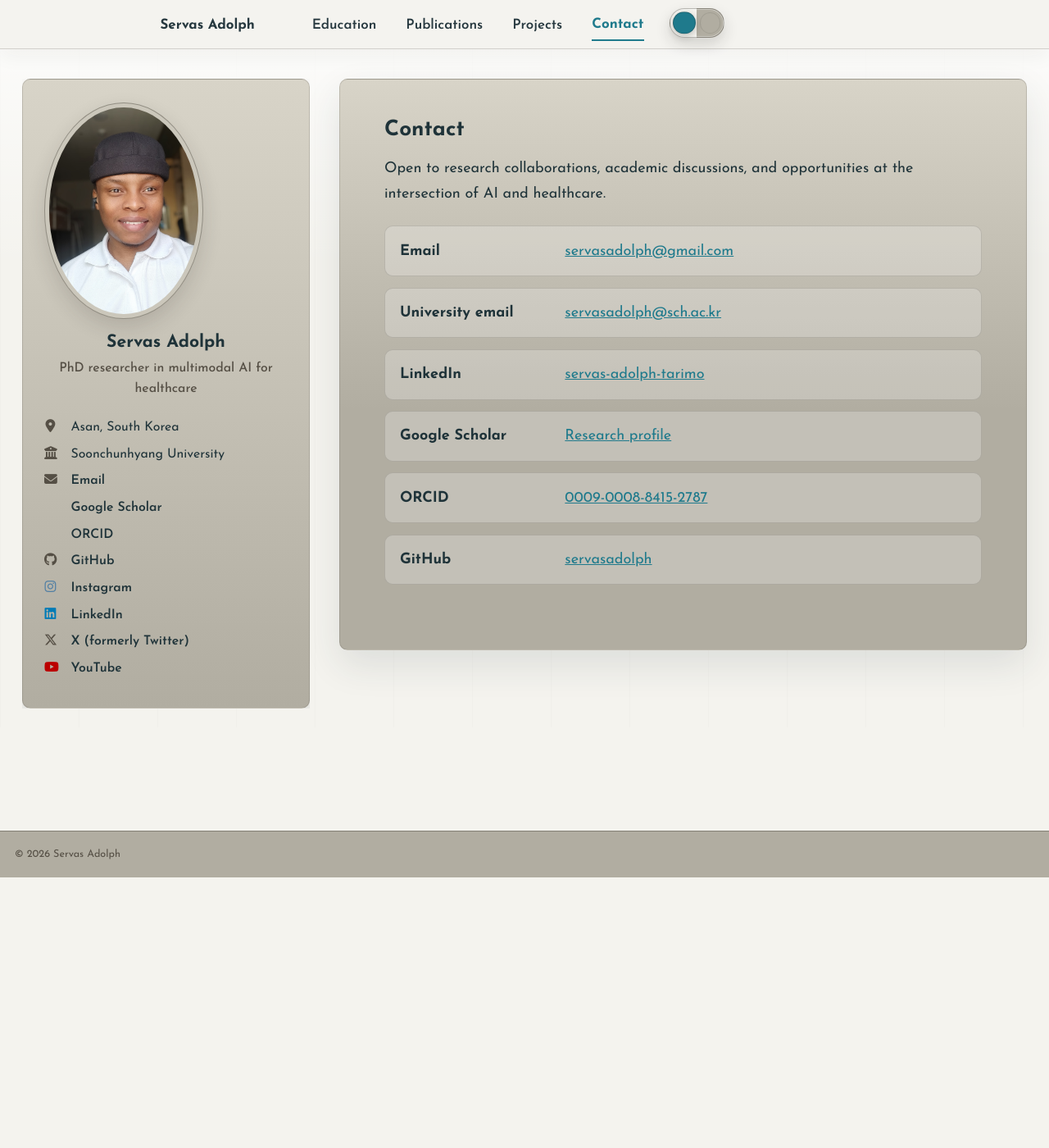
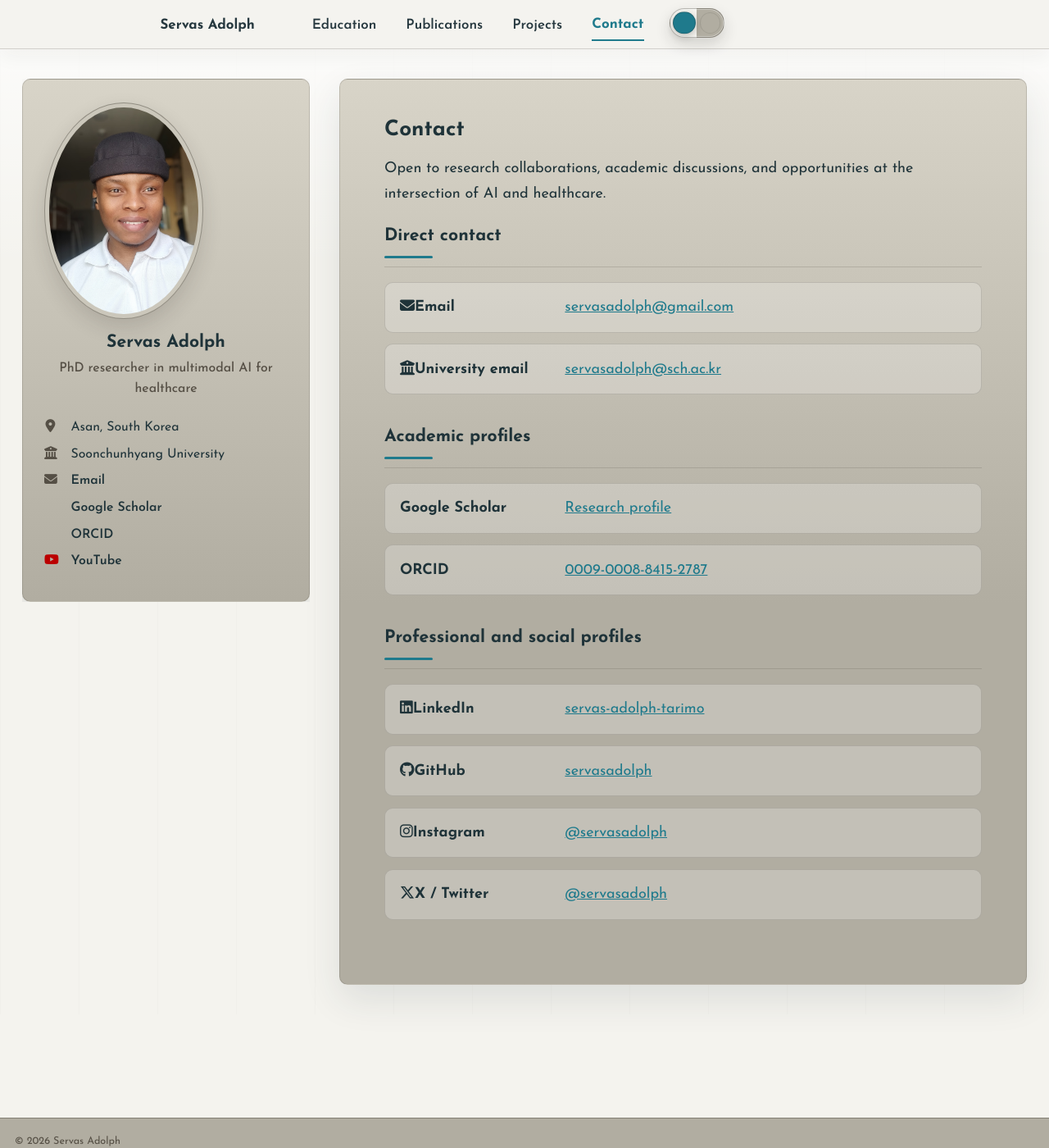
Before and after one commit to servasadolph/servasadolph.github.io, a Jekyll site: the page built from _pages/contact.md, in a window 1280 px wide and 1400 px high. Shown: the whole window at 82% size. Built offline with Jekyll 4.4.1, drawn with Linux system fonts in a browser that asks for light colours; a style sheet for code colours, icons or effects is not loaded.

Commit message:
[codex] Finalize contact links

```diff
--- a/_config.yml
+++ b/_config.yml
@@ -49,7 +49,7 @@ author:
   bitbucket        :
   codepen          :
   dribbble         :
-  github           : "servasadolph"
+  github           :
   kaggle           :
   stackoverflow    :
 
@@ -62,9 +62,9 @@ author:
   goodreads        :
   google_plus      :
   keybase          :
-  instagram        : "servasadolph"
+  instagram        :
   lastfm           :
-  linkedin         : "servas-adolph-tarimo-66494066"
+  linkedin         :
   mastodon         :
   medium           :
   pinterest        :
@@ -72,7 +72,7 @@ author:
   steam            :
   telegram         :
   tumblr           :
-  twitter          : "servasadolph"
+  twitter          :
   vine             :
   weibo            :
   wikipedia        :
--- a/_pages/contact.md
+++ b/_pages/contact.md
@@ -7,29 +7,49 @@ author_profile: true
 
 Open to research collaborations, academic discussions, and opportunities at the intersection of AI and healthcare.
 
+## Direct contact
+
 <div class="contact-list">
   <div class="contact-list__item">
-    <strong>Email</strong>
+    <span class="contact-list__label"><i class="fas fa-envelope" aria-hidden="true"></i><strong>Email</strong></span>
     <a href="mailto:servasadolph@gmail.com">servasadolph@gmail.com</a>
   </div>
   <div class="contact-list__item">
-    <strong>University email</strong>
+    <span class="contact-list__label"><i class="fas fa-building-columns" aria-hidden="true"></i><strong>University email</strong></span>
     <a href="mailto:servasadolph@sch.ac.kr">servasadolph@sch.ac.kr</a>
   </div>
+</div>
+
+## Academic profiles
+
+<div class="contact-list">
   <div class="contact-list__item">
-    <strong>LinkedIn</strong>
+    <span class="contact-list__label"><i class="ai ai-google-scholar" aria-hidden="true"></i><strong>Google Scholar</strong></span>
+    <a href="https://scholar.google.com/citations?user=LCd83TUAAAAJ">Research profile</a>
+  </div>
+  <div class="contact-list__item">
+    <span class="contact-list__label"><i class="ai ai-orcid" aria-hidden="true"></i><strong>ORCID</strong></span>
+    <a href="https://orcid.org/0009-0008-8415-2787">0009-0008-8415-2787</a>
+  </div>
+</div>
+
+## Professional and social profiles
+
+<div class="contact-list">
+  <div class="contact-list__item">
+    <span class="contact-list__label"><i class="fab fa-linkedin" aria-hidden="true"></i><strong>LinkedIn</strong></span>
     <a href="https://linkedin.com/in/servas-adolph-tarimo-66494066">servas-adolph-tarimo</a>
   </div>
   <div class="contact-list__item">
-    <strong>Google Scholar</strong>
-    <a href="https://scholar.google.com/citations?user=LCd83TUAAAAJ">Research profile</a>
+    <span class="contact-list__label"><i class="fab fa-github" aria-hidden="true"></i><strong>GitHub</strong></span>
+    <a href="https://github.com/servasadolph">servasadolph</a>
   </div>
   <div class="contact-list__item">
-    <strong>ORCID</strong>
-    <a href="https://orcid.org/0009-0008-8415-2787">0009-0008-8415-2787</a>
+    <span class="contact-list__label"><i class="fab fa-instagram" aria-hidden="true"></i><strong>Instagram</strong></span>
+    <a href="https://instagram.com/servasadolph">@servasadolph</a>
   </div>
   <div class="contact-list__item">
-    <strong>GitHub</strong>
-    <a href="https://github.com/servasadolph">servasadolph</a>
+    <span class="contact-list__label"><i class="fab fa-x-twitter" aria-hidden="true"></i><strong>X / Twitter</strong></span>
+    <a href="https://x.com/servasadolph">@servasadolph</a>
   </div>
 </div>
--- a/_sass/layout/_page.scss
+++ b/_sass/layout/_page.scss
@@ -233,17 +233,19 @@
   .contact-list {
     display: grid;
     gap: 0.75rem;
+    margin-bottom: 2rem;
   }
 
   .contact-list__item {
     display: grid;
-    grid-template-columns: minmax(8.5rem, 0.38fr) minmax(0, 1fr);
-    gap: 0.85rem;
-    align-items: baseline;
+    grid-template-columns: minmax(12rem, 0.42fr) minmax(0, 1fr);
+    gap: 1rem;
+    align-items: center;
     padding: 0.85rem 1rem;
     background: rgba(255, 255, 255, 0.24);
     border: 1px solid var(--global-border-color);
     border-radius: 10px;
+    box-shadow: 0 6px 16px rgba(17, 31, 42, 0.035);
 
     strong {
       color: var(--global-text-color);
@@ -251,8 +253,28 @@
     }
 
     a {
+      justify-self: start;
       min-width: 0;
       overflow-wrap: anywhere;
+      font-weight: 600;
+      text-decoration-thickness: 1px;
+      text-underline-offset: 0.16em;
+    }
+  }
+
+  .contact-list__label {
+    display: grid;
+    grid-template-columns: 1.35rem minmax(0, 1fr);
+    gap: 0.65rem;
+    align-items: center;
+    min-width: 0;
+
+    i {
+      width: 1.35rem;
+      color: var(--global-base-color);
+      font-size: 1.05em;
+      line-height: 1;
+      text-align: center;
     }
   }
 
@@ -376,7 +398,7 @@
   @media screen and (max-width: 560px) {
     .contact-list__item {
       grid-template-columns: 1fr;
-      gap: 0.25rem;
+      gap: 0.35rem;
       padding: 0.8rem 0.85rem;
     }
 
```
